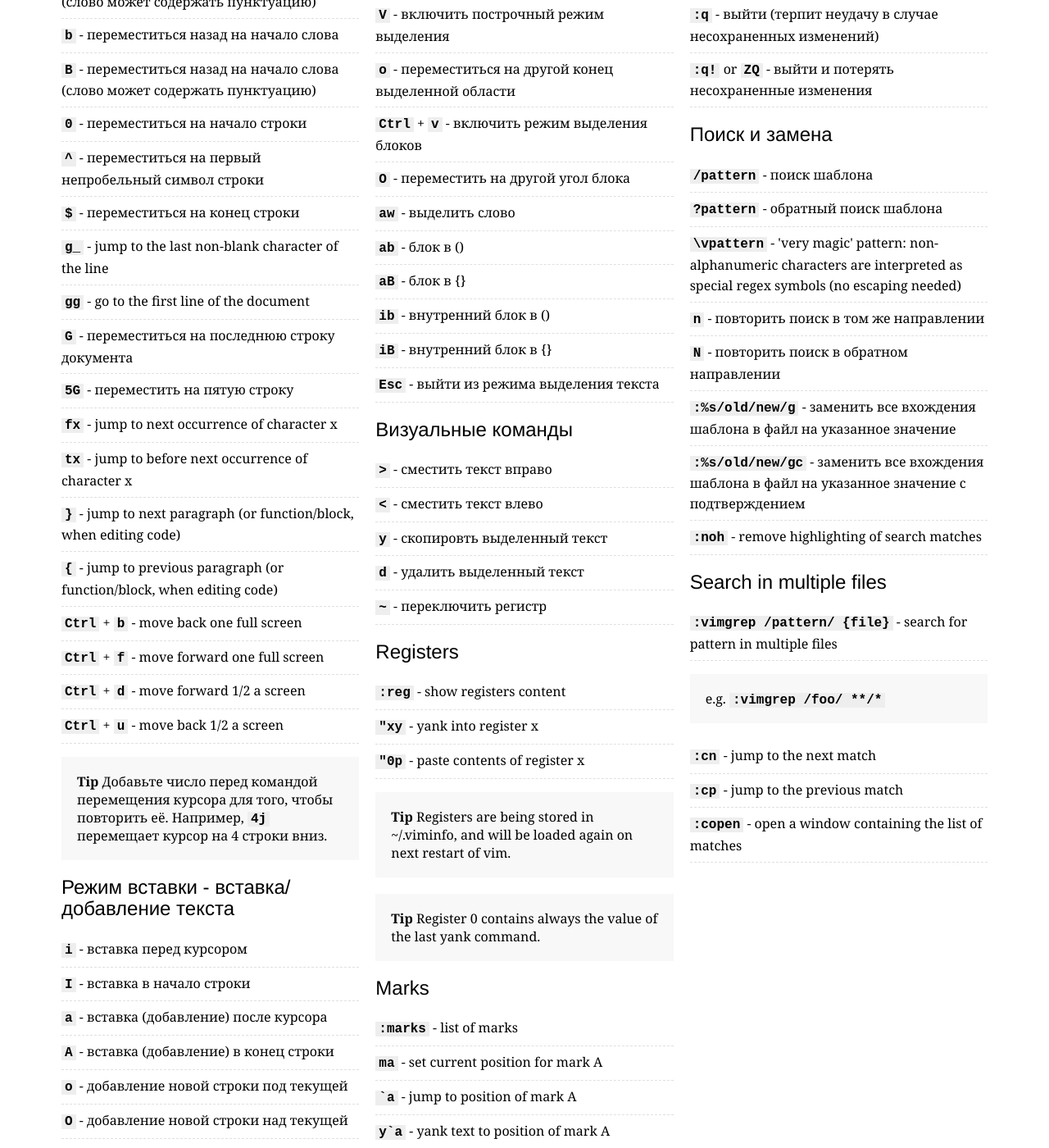
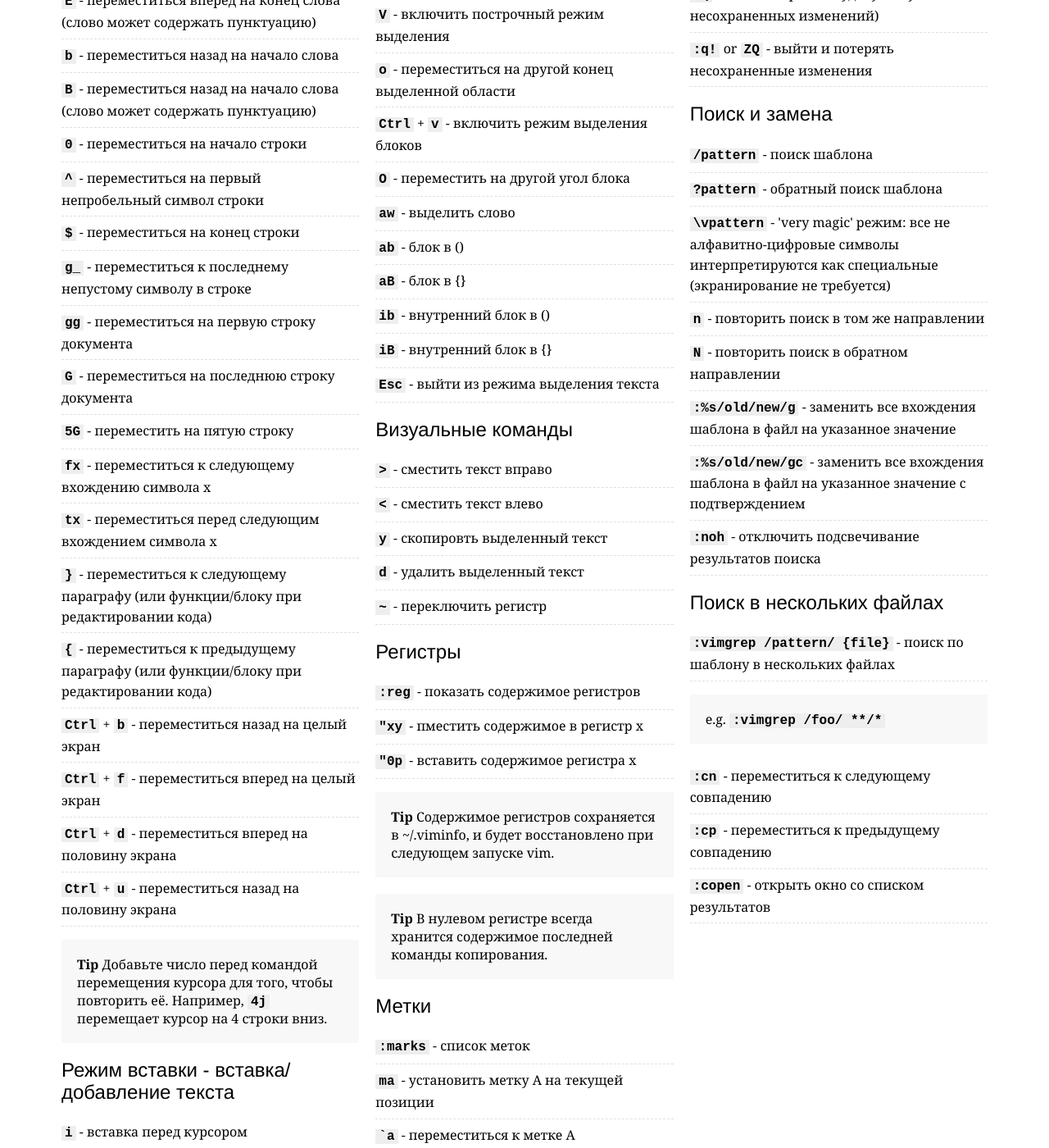
Before and after one commit to rtorr/vim-cheat-sheet, a Jekyll site: the page built from lang/ru/index.html, in a window 1280 px wide and 1400 px high, scrolled down 866 px. Shown: the whole window at 82% size. Built offline with Jekyll 4.4.1, drawn with Linux system fonts in a browser that asks for light colours; some of the changed text lies outside the part shown.

Commit message:
Improve Russian translation

```diff
--- a/lang/ru/index.html
+++ b/lang/ru/index.html
@@ -17,11 +17,24 @@ cursorMovement:
     E: "переместиться вперед на конец слова (слово может содержать пунктуацию)"
     b: "переместиться назад на начало слова"
     B: "переместиться назад на начало слова (слово может содержать пунктуацию)"
+    H: "переместиться к началу экрана"
+    M: "переместиться к середине экрана"
+    L: "переместиться к концу экрана"
     zero: "переместиться на начало строки"
     caret: "переместиться на первый непробельный символ строки"
     dollar: "переместиться на конец строки"
+    g_: "переместиться к последнему непустому символу в строке"
+    gg: "переместиться на первую строку документа"
     G: "переместиться на последнюю строку документа"
     fiveG: "переместить на пятую строку"
+    fx: "переместиться к следующему вхождению символа x"
+    tx: "переместиться перед следующим вхождением символа x"
+    closeCurlyBrace: "переместиться к следующему параграфу (или функции/блоку при редактировании кода)"
+    openCurlyBrace: "переместиться к предыдущему параграфу (или функции/блоку при редактировании кода)"
+    CtrlPlusb: "переместиться назад на целый экран"
+    CtrlPlusf: "переместиться вперед на целый экран"
+    CtrlPlusu: "переместиться назад на половину экрана"
+    CtrlPlusd: "переместиться вперед на половину экрана"
   tip: "Добавьте число перед командой перемещения курсора для того, чтобы повторить её. Например, <kbd>4j</kbd> перемещает курсор на 4 строки вниз."
 
 insertMode:
@@ -75,18 +88,55 @@ visualCommands:
     d: "удалить выделенный текст"
     tilde: "переключить регистр"
 
+registers:
+  title: "Регистры"
+  commands:
+    show: "показать содержимое регистров"
+    pasteRegisterX: "вставить содержимое регистра x"
+    yankIntoRegisterX: "пместить содержимое в регистр x"
+  tip1: "Содержимое регистров сохраняется в ~/.viminfo, и будет восстановлено при следующем запуске vim."
+  tip2: "В нулевом регистре всегда хранится содержимое последней команды копирования."
+
+marks:
+  title: "Метки"
+  commands:
+    list: "список меток"
+    currentPositionA: "установить метку A на текущей позиции"
+    jumpPositionA: "переместиться к метке A"
+    yankToMarkA: "скопировать до метки A"
+  tip: ""
+
+macros:
+  title: "Макросы"
+  commands:
+    recordA: "записать макрос A"
+    stopRecording: "остановить запись макроса"
+    rerun: "выполнить последний макрос"
+
+global:
+  title: "Общее"
+  commands:
+    helpForKeyword: "открыть помощь для keyword"
+    openFile: "открыть file"
+    saveAsFile: "сохранить как file"
+    closePane: "закрыть текущую панель"
+
 cutAndPaste:
   title: "Вырезать и вставить"
   commands:
     yy: "скопировать строку"
     twoyy: "скопировать 2 строки"
     yw: "скопировать слово"
+    yiw: "скопировать слово под курсором"
+    yaw: "скопировать слово под курсором и пространство перед или после него"
     yDollar: "скопировать до конца строки"
     p: "вставить буфер обмена после курсора"
     P: "вставить буфер обмена перед курсором"
     dd: "удалить (вырезать) строку"
     twodd: "удалить (вырезать) 2 строки"
     dw: "удалить (вырезать) слово"
+    diw: "удалить (вырезать) слово под курсором"
+    daw: "удалить (вырезать) слово под курсором и пространство перед или после него"
     D: "удалить (вырезать) до конца строки"
     dDollar: "удалить (вырезать) до конца строки"
     x: "удалить (вырезать) символ"
@@ -105,10 +156,20 @@ searchAndReplace:
   commands:
     forwardSlashPattern: "поиск шаблона"
     questionMarkPattern: "обратный поиск шаблона"
+    backslashVpattern: "'very magic' режим: все не алфавитно-цифровые символы интерпретируются как специальные (экранирование не требуется)"
     n: "повторить поиск в том же направлении"
     N: "повторить поиск в обратном направлении"
     colonPercentForwardSlashOldForwardSlashNewForwardSlashg: "заменить все вхождения шаблона в файл на указанное значение"
     colonPercentForwardSlashOldForwardSlashNewForwardSlashgc: "заменить все вхождения шаблона в файл на указанное значение с подтверждением"
+    colonnoh: "отключить подсвечивание результатов поиска"
+
+searchMultipleFiles:
+  title: "Поиск в нескольких файлах"
+  commands:
+    colonvimgrep: "поиск по шаблону в нескольких файлах"
+    coloncn: "переместиться к следующему совпадению"
+    coloncp: "переместиться к предыдущему совпадению"
+    coloncopen: "открыть окно со списком результатов"
 
 workingWithMultipleFiles:
   title: "Работа с несколькими файлами"
@@ -116,6 +177,7 @@ workingWithMultipleFiles:
     colone: "редактировать файл в новом буфере"
     colonbnext: "перейти к следующему буферу"
     colonbprev: "перейти к предыдущему буферу"
+    colonls: "список всех открытых буферов"
     colonbd: "удалить буфер (закрыть файл)"
     colonsp: "открыть файл в новом буфере и разделить окно"
     colonvsp: "открыть файл в новом буфере и вертикально разделить окно"
@@ -139,6 +201,7 @@ tabs:
     colontabmove:  "переместить текущую вкладку на # позицию (нумереция с 0)"
     colontabc: "закрыть текущую вкладку и все её окна"
     colontabo: "закрыть все вкладки кроме текущей"
+    colontabdo: "выполнить <code>command</code> на всех вкладках (к примеру <code>:tabdo q</code> - закрывает все открытые вкладки)"
 
 languages:
   title: "Языки"
```
Also changed, not shown: other parts of lang/ru/index.html (+1 -0 lines).
